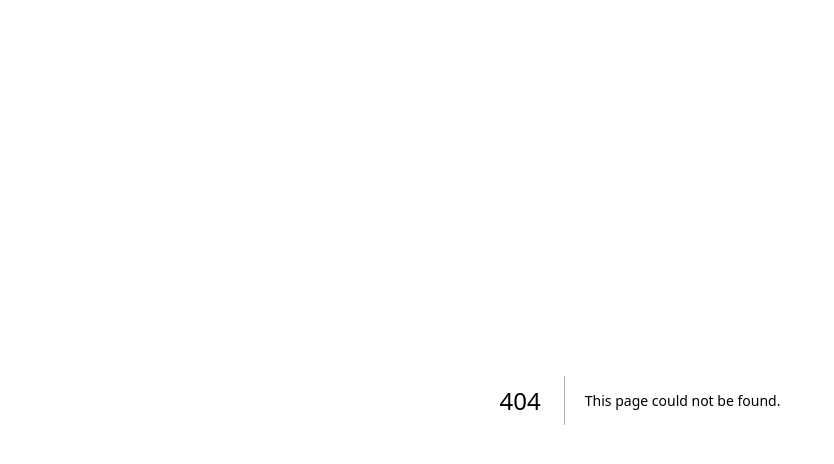
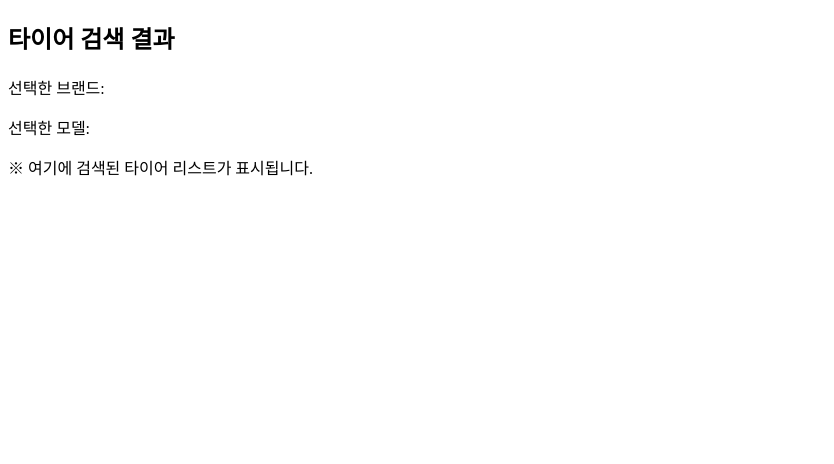
Before and after one commit to kimjuwnoo/-, a Next.js app: page /search in a window 1280 px wide. Before the commit this address had no page. Shown: the top 464 px of the page, without its empty margins (0-834 px from the left). Built offline with nearby package versions, Linux system fonts and the light colour scheme.

Commit message:
Create search.tsx

```diff
--- /dev/null
+++ b/pages/search.tsx
@@ -0,0 +1,15 @@
+import { useRouter } from "next/router";
+
+export default function SearchResults() {
+  const router = useRouter();
+  const { brand, model } = router.query;
+
+  return (
+    <div className="p-6">
+      <h2 className="text-xl font-semibold mb-4">타이어 검색 결과</h2>
+      <p>선택한 브랜드: {brand}</p>
+      <p>선택한 모델: {model}</p>
+      <p className="mt-4 text-gray-500">※ 여기에 검색된 타이어 리스트가 표시됩니다.</p>
+    </div>
+  );
+}
```
